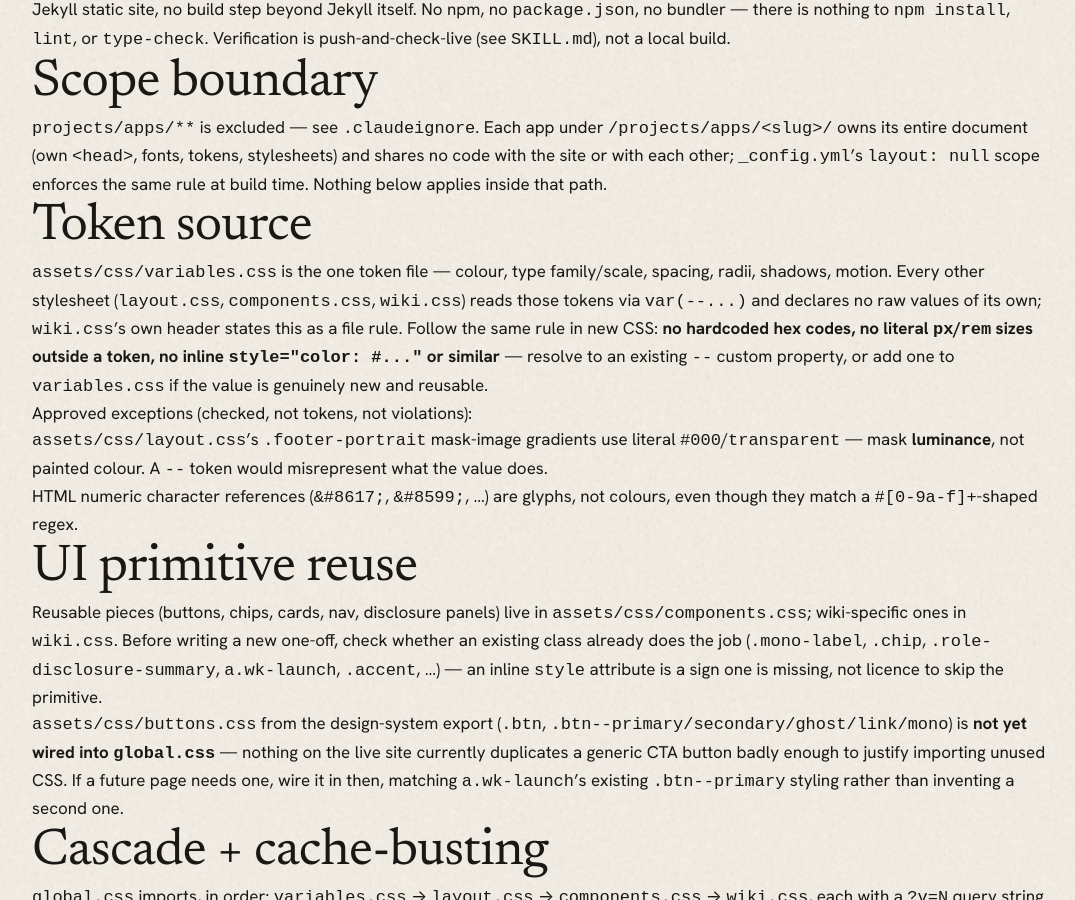
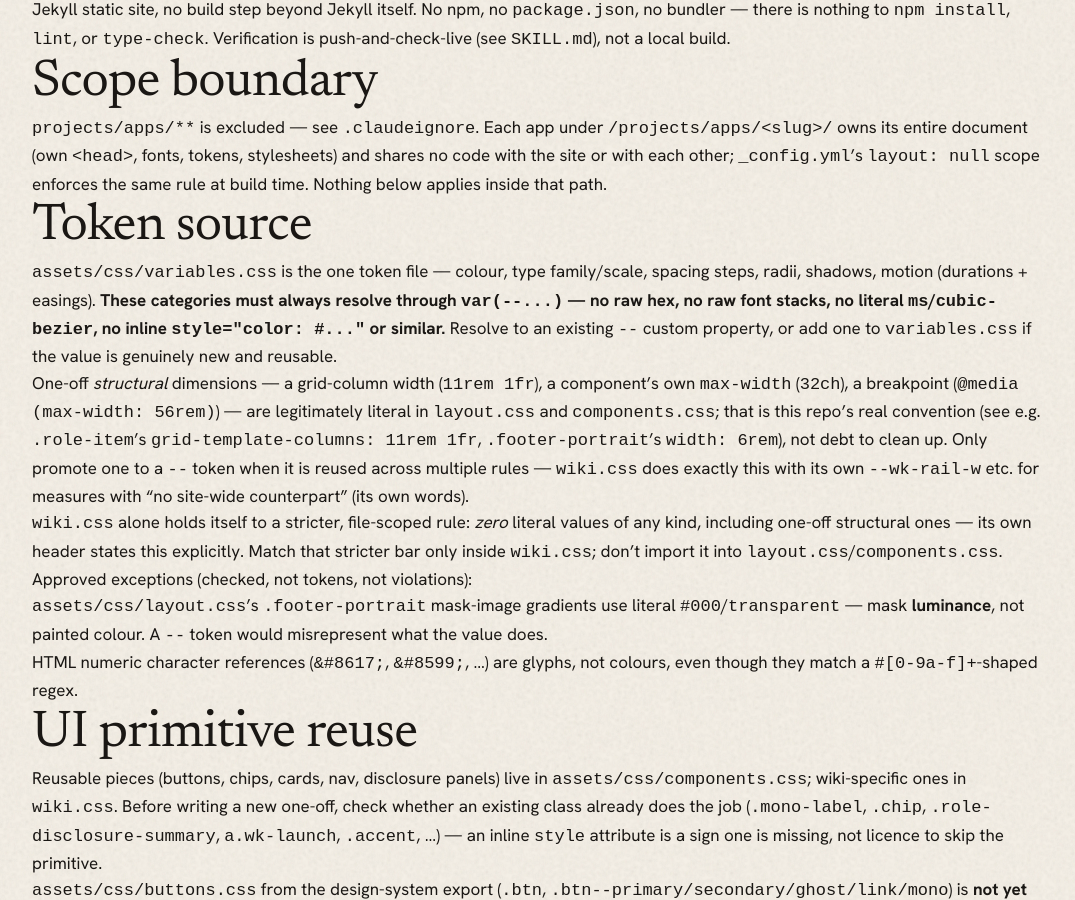
Before and after one commit to JAYJAYBEE303/jayjaybee-site, a Jekyll site: the page built from CLAUDE.md, in a window 1280 px wide and 900 px high, scrolled down 452 px. Shown: the whole window, without its empty margins (96-1171 px from the left). Built offline with Jekyll 4.4.1, drawn with Linux system fonts in a browser that asks for light colours; our own code applies the rules of GitHub Pages for plain Markdown files.

Commit message:
Correct CLAUDE.md: token rule is color/type/spacing-steps/motion, not every literal rem
Previous wording claimed 'no literal px/rem outside a token' site-wide.
That's wiki.css's own file-scoped rule, not layout.css/components.css
convention — one-off structural measures (grid-column widths, component
max-width, breakpoints) are legitimately literal there. Corrected to
match actual repo practice.

Co-Authored-By: Claude Sonnet 5 <noreply@anthropic.com>

```diff
--- a/CLAUDE.md
+++ b/CLAUDE.md
@@ -16,14 +16,27 @@ rule at build time. Nothing below applies inside that path.
 ## Token source
 
 `assets/css/variables.css` is the one token file — colour, type
-family/scale, spacing, radii, shadows, motion. Every other stylesheet
-(`layout.css`, `components.css`, `wiki.css`) reads those tokens via
-`var(--...)` and declares no raw values of its own; `wiki.css`'s own
-header states this as a file rule. Follow the same rule in new CSS:
-**no hardcoded hex codes, no literal `px`/`rem` sizes outside a
-token, no inline `style="color: #..."` or similar** — resolve to an
-existing `--` custom property, or add one to `variables.css` if the
-value is genuinely new and reusable.
+family/scale, spacing steps, radii, shadows, motion (durations +
+easings). **These categories must always resolve through `var(--...)`
+— no raw hex, no raw font stacks, no literal `ms`/`cubic-bezier`, no
+inline `style="color: #..."` or similar.** Resolve to an existing `--`
+custom property, or add one to `variables.css` if the value is
+genuinely new and reusable.
+
+One-off *structural* dimensions — a grid-column width
+(`11rem 1fr`), a component's own `max-width` (`32ch`), a breakpoint
+(`@media (max-width: 56rem)`) — are legitimately literal in
+`layout.css` and `components.css`; that is this repo's real
+convention (see e.g. `.role-item`'s `grid-template-columns: 11rem 1fr`,
+`.footer-portrait`'s `width: 6rem`), not debt to clean up. Only
+promote one to a `--` token when it is reused across multiple rules —
+`wiki.css` does exactly this with its own `--wk-rail-w` etc. for
+measures with "no site-wide counterpart" (its own words).
+
+`wiki.css` alone holds itself to a stricter, file-scoped rule: *zero*
+literal values of any kind, including one-off structural ones — its
+own header states this explicitly. Match that stricter bar only
+inside `wiki.css`; don't import it into `layout.css`/`components.css`.
 
 Approved exceptions (checked, not tokens, not violations):
 - `assets/css/layout.css`'s `.footer-portrait` mask-image gradients
```
